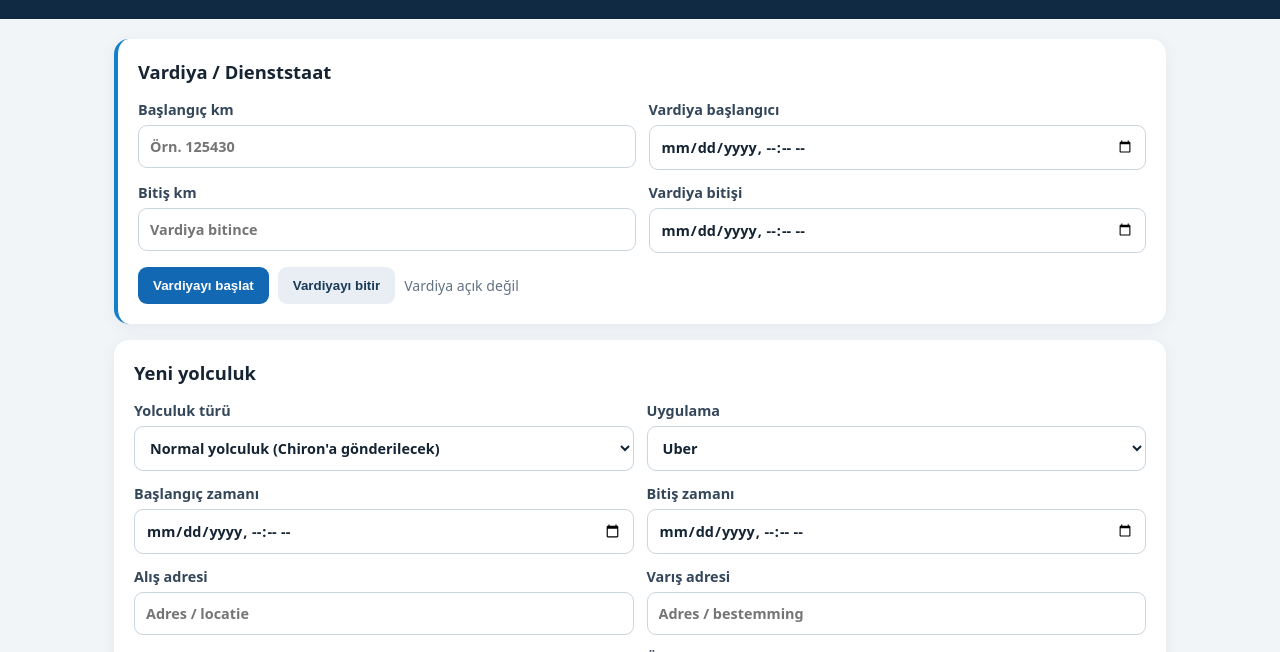
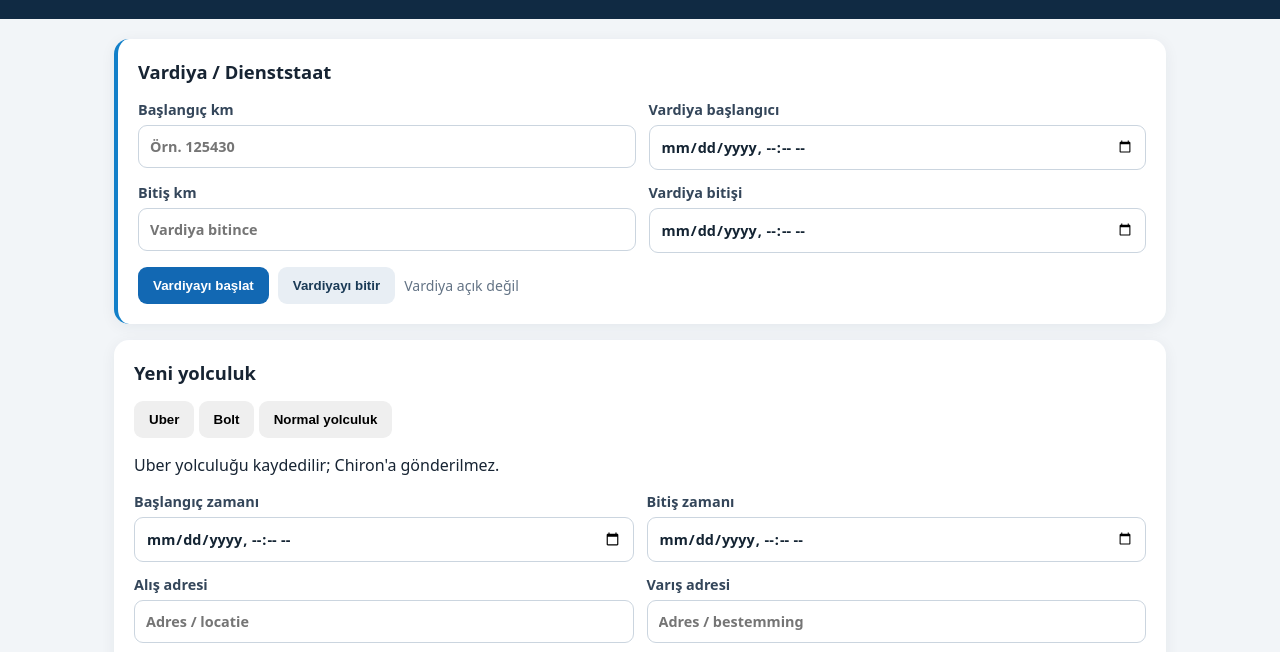
Before and after one commit to tugrulkusoglu/taxi-logbook, a plain HTML site: page index.html in a window 1280 px wide. Shown: the part 78-730 px from the top of the page. Drawn offline with Linux system fonts and the light colour scheme.

Commit message:
Add files via upload

```diff
--- a/index.html
+++ b/index.html
@@ -9,7 +9,14 @@
 <header><div class="brand">🚕 TAXI LOGBOOK</div><div class="subtitle">Kişisel sürücü kayıt defteri • TAXI-CHIRON-01</div></header>
 <main>
 <section class="card shift-card"><h2>Vardiya / Dienststaat</h2><div class="shift-grid"><label>Başlangıç km<input id="shiftStartKm" type="number" step="0.1" placeholder="Örn. 125430"></label><label>Vardiya başlangıcı<input id="shiftStartTime" type="datetime-local"></label><label>Bitiş km<input id="shiftEndKm" type="number" step="0.1" placeholder="Vardiya bitince"></label><label>Vardiya bitişi<input id="shiftEndTime" type="datetime-local"></label></div><div class="actions"><button id="startShift" class="primary">Vardiyayı başlat</button><button id="endShift" class="secondary">Vardiyayı bitir</button><span id="shiftStatus" class="status">Vardiya açık değil</span></div></section>
-<section class="card"><h2>Yeni yolculuk</h2><form id="tripForm"><div class="grid"><label>Yolculuk türü<select id="tripKind"><option value="normal">Normal yolculuk (Chiron'a gönderilecek)</option><option value="app">Uygulama yolculuğu (Uber / Bolt — Chiron'a gönderilmez)</option></select></label><label>Uygulama<select id="provider"><option>Uber</option><option>Bolt</option></select></label><label>Başlangıç zamanı<input id="tripStart" type="datetime-local" required></label><label>Bitiş zamanı<input id="tripEnd" type="datetime-local"></label><label>Alış adresi<input id="pickup" placeholder="Adres / locatie"></label><label>Varış adresi<input id="dropoff" placeholder="Adres / bestemming"></label><label>Km<input id="km" type="number" min="0" step="0.1" required></label><label>Ücret (€)<input id="fare" type="number" min="0" step="0.01" required></label><label>Ödeme<select id="payment"><option>Cash</option><option>Bancontact / kaart</option><option>App</option><option>Andere</option></select></label><label>Referans / not<input id="note" placeholder="İsteğe bağlı"></label></div><button class="primary" type="submit">Yolculuğu kaydet</button></form></section>
+<section class="card"><h2>Yeni yolculuk</h2>
+<div class="trip-types" role="group" aria-label="Yolculuk türü">
+<button type="button" class="type-btn selected" data-kind="uber">Uber</button>
+<button type="button" class="type-btn" data-kind="bolt">Bolt</button>
+<button type="button" class="type-btn" data-kind="normal">Normal yolculuk</button>
+</div>
+<p id="sendRule" class="send-rule">Uber yolculuğu kaydedilir; Chiron'a gönderilmez.</p>
+<form id="tripForm"><input id="tripKind" type="hidden" value="uber"><div class="grid"><label>Başlangıç zamanı<input id="tripStart" type="datetime-local" required></label><label>Bitiş zamanı<input id="tripEnd" type="datetime-local"></label><label>Alış adresi<input id="pickup" placeholder="Adres / locatie"></label><label>Varış adresi<input id="dropoff" placeholder="Adres / bestemming"></label><label>Km<input id="km" type="number" min="0" step="0.1" required></label><label>Ücret (€)<input id="fare" type="number" min="0" step="0.01" required></label><label>Ödeme<select id="payment"><option>Cash</option><option>Bancontact / kaart</option><option>App</option><option>Andere</option></select></label><label>Referans / not<input id="note" placeholder="İsteğe bağlı"></label></div><button class="primary" type="submit">Yolculuğu kaydet</button></form></section>
 <section class="card"><div class="section-head"><h2>Yolculuklar</h2><div class="actions"><button id="exportCsv" class="secondary">CSV dışa aktar</button><button id="printReport" class="secondary">Rapor / PDF yazdır</button></div></div><div class="summary" id="summary"></div><div class="table-wrap"><table><thead><tr><th>Tarih</th><th>Tür</th><th>Alış → Varış</th><th>Km</th><th>Ücret</th><th>Ödeme</th><th></th></tr></thead><tbody id="tripRows"></tbody></table></div></section>
 <section class="card"><h2>Yedekleme</h2><p>Verileri dosyaya yedekle veya daha önce alınmış yedeği geri yükle. Uygulama güncellemesi öncesi yedek alman önerilir.</p><div class="actions"><button id="backup" class="secondary">JSON yedeği indir</button><label class="file-label">Yedeği geri yükle<input id="restore" type="file" accept="application/json"></label></div><small>Bilgiler bu cihazın tarayıcısında saklanır. Chiron API bağlantısı henüz etkin değildir.</small></section>
 </main><footer>Taxi Logbook • Yerel kayıt • İlk prototip</footer><script src="app.js"></script>
```
